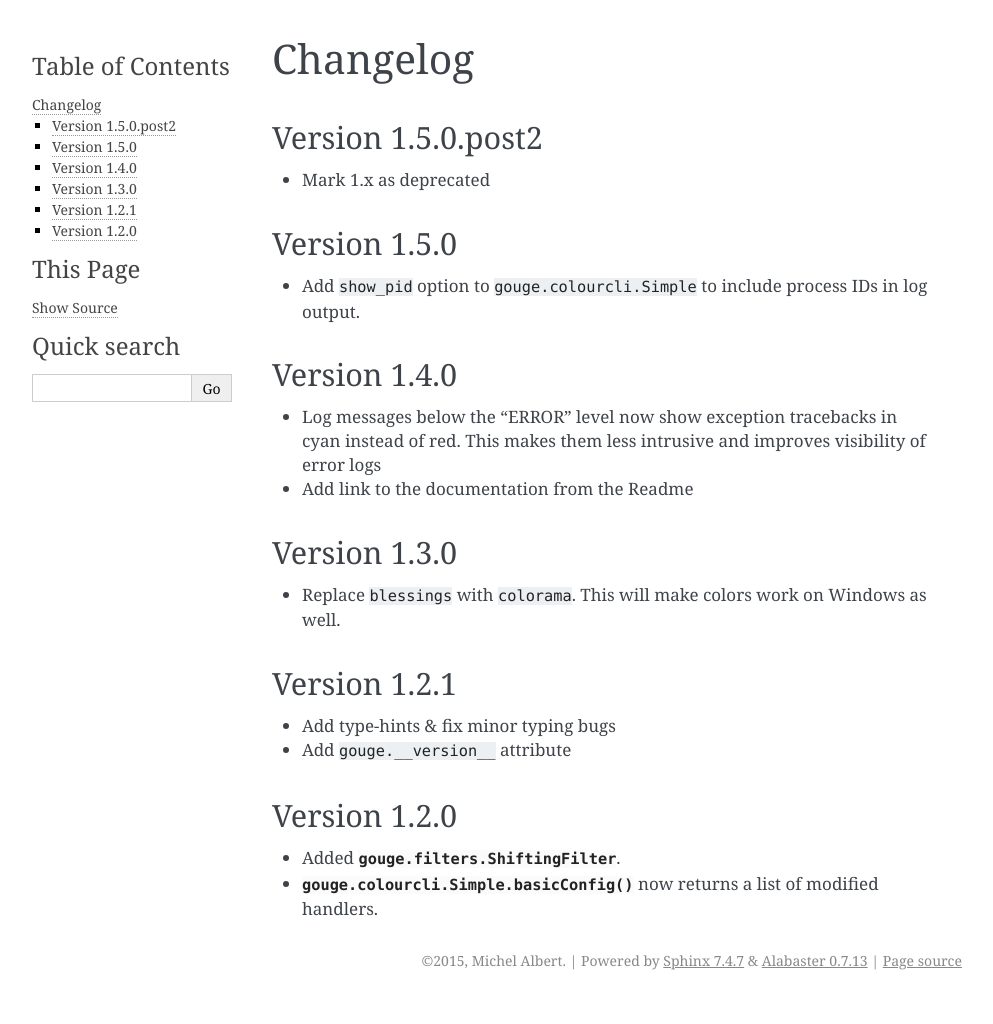
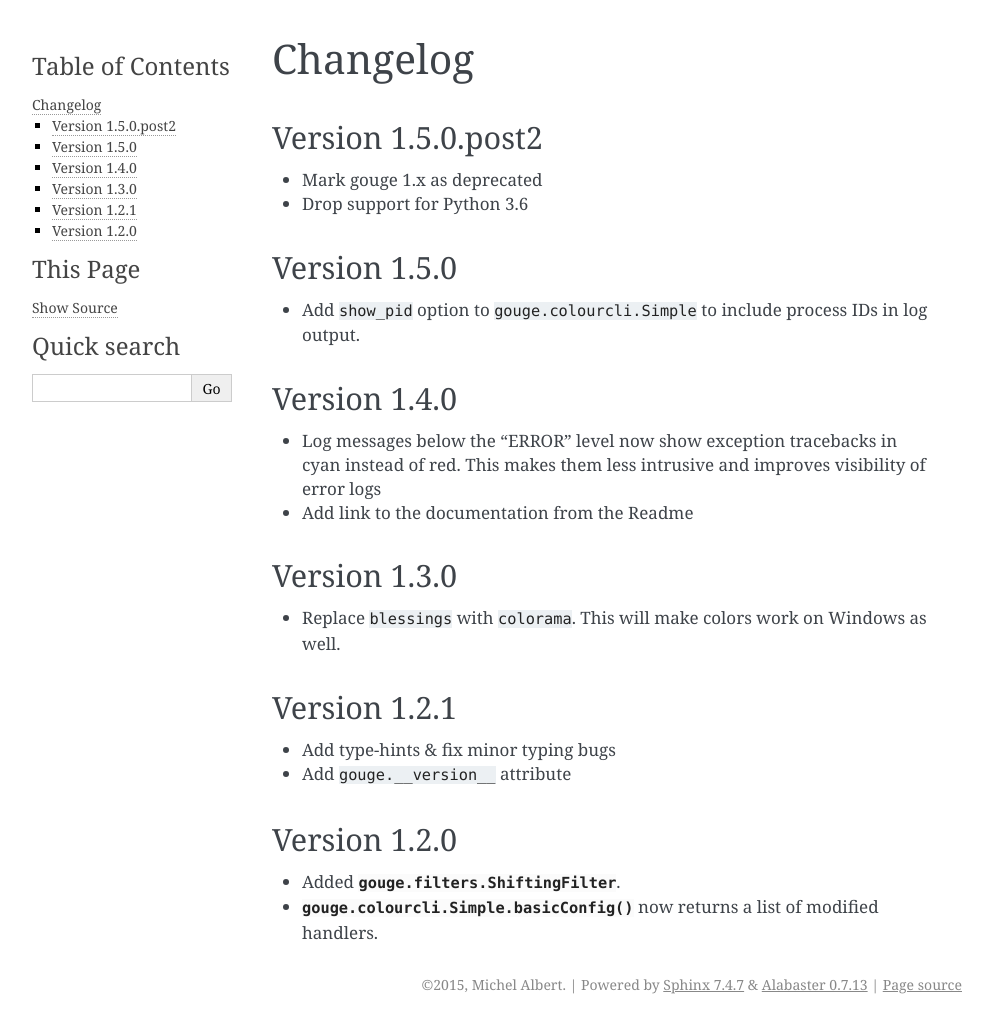
Before and after one commit to exhuma/gouge, a Sphinx documentation site: the page built from docs/changelog.rst, in a window 1280 px wide. Shown: the whole page, without its empty margins (148-1141 px from the left). Built offline with Sphinx 7.4.7, drawn with Linux system fonts in a browser that asks for light colours; before the commit the page ends 1000 px from its top, so only the background shows below that.

Commit message:
Drop support for Python 3.6

```diff
--- a/docs/changelog.rst
+++ b/docs/changelog.rst
@@ -4,7 +4,8 @@ Changelog
 Version 1.5.0.post2
 -------------
 
-* Mark 1.x as deprecated
+* Mark gouge 1.x as deprecated
+* Drop support for Python 3.6
 
 Version 1.5.0
 -------------
```
Also changed, not shown: 1 other file.
